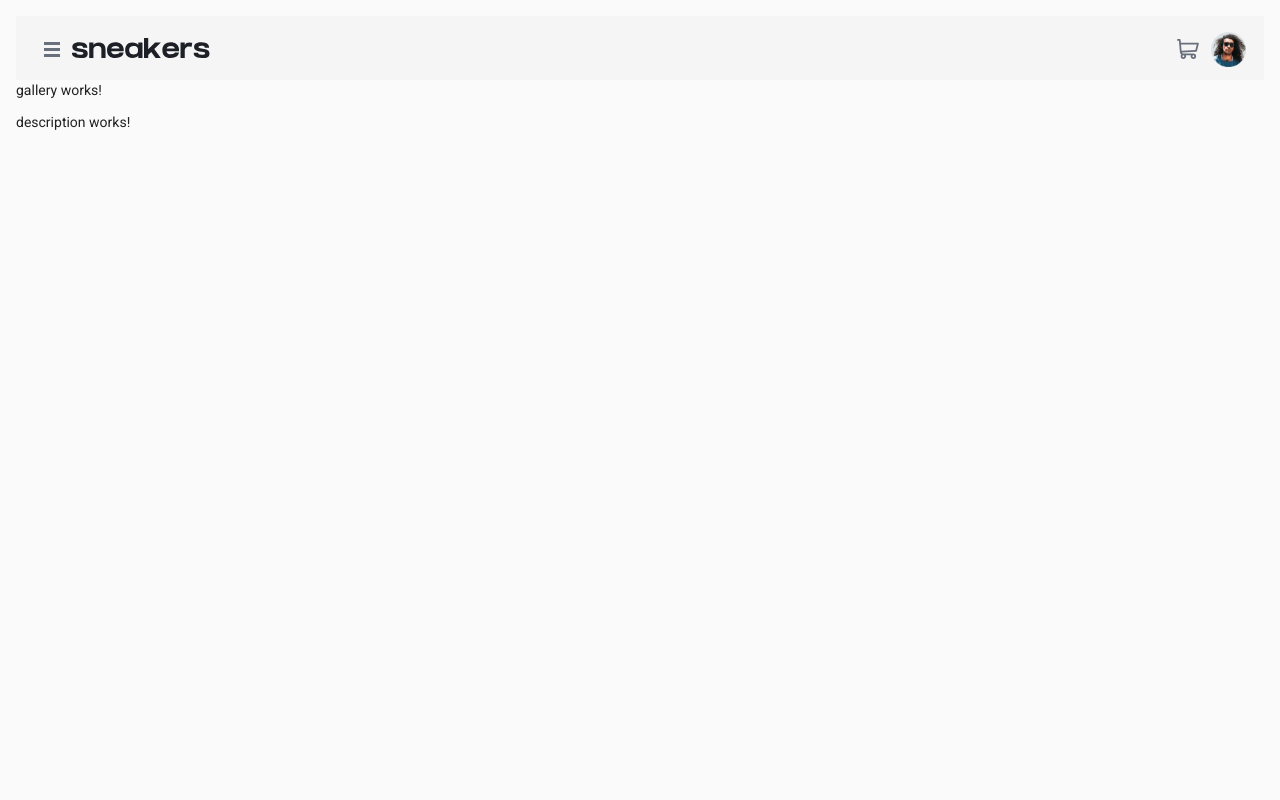
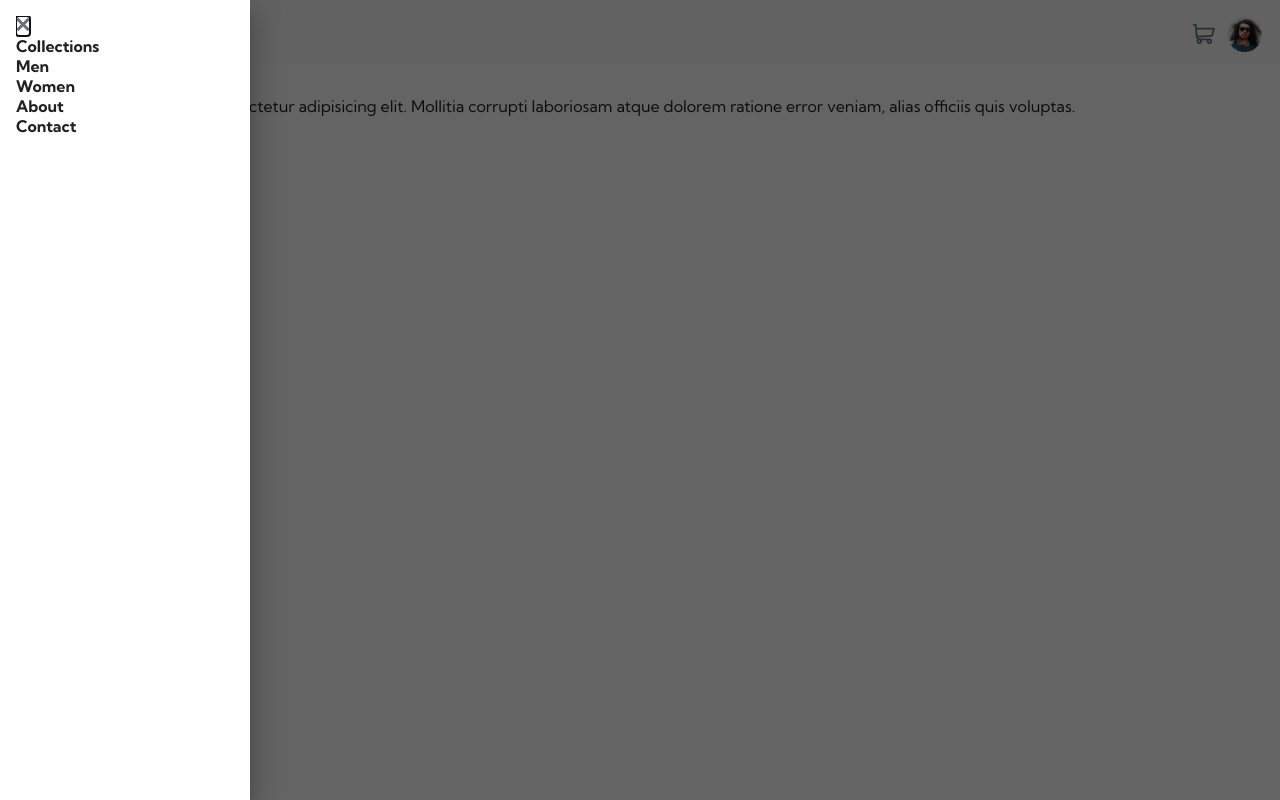
Before and after one commit to AbdielP/angular-ecommerce-product-page, an Angular app: page / in a window 1280 px wide. Built offline with nearby package versions, Linux system fonts and the light colour scheme.

Commit message:
global styles ready. styling sidenav

```diff
--- /dev/null
+++ b/public/general.css
@@ -0,0 +1,12 @@
+::ng-deep :root {
+    /* PRIMARY COLORS  */
+    --color-orange: hsl(26, 100%, 55%);
+    --color-pale-orange: hsl(25, 100%, 94%);
+    /* NEUTRAL COLORS  */
+    --color-very-dark-blue: hsl(220, 13%, 13%);
+    --color-dark-grayish-blue: hsl(219, 9%, 45%);
+    --color-grayish-blue: hsl(220, 14%, 75%);
+    --color-light-grayish-blue: hsl(223, 64%, 98%);
+    --color-white: hsl(0, 0%, 100%);
+    --color-black: hsl(0, 0%, 0%); /* (with 75% opacity for lightbox background) */
+}
--- a/src/app/app.component.css
+++ b/src/app/app.component.css
@@ -1,12 +1,25 @@
-mat-sidenav-container {
+@import '../../public/general.css';
+
+.mat-sidenav-container {
     height: 100vh;
 }
 
-mat-sidenav, mat-sidenav-content {
+.sidenav {
     padding: 16px;
+    background-color: var(--color-white);
+    width: 250px;
 }
 
-mat-sidenav {
-    background: coral;
-    width: 200px;
+.sidenav__button {
+    border: none;
+    background: none;
 }
+
+.sidenav__list {
+    list-style-type: none;
+}
+
+.sidenav__list-item {
+    font-size: 1rem;
+    font-weight: 700;
+}
--- a/src/app/app.component.html
+++ b/src/app/app.component.html
@@ -1,9 +1,18 @@
-<mat-sidenav-container>
-  <mat-sidenav [(opened)]="toggle_sidenav">
-      <button type="button" (click)="toggle_sidenav = false">x</button>
+<mat-sidenav-container class="mat-sidenav-container">
+  <mat-sidenav class="sidenav" [(opened)]="toggle_sidenav">
+      <button type="button" class="sidenav__button cursor-pointer" (click)="toggle_sidenav = false">
+        <img src="/assets/icon-close.svg" alt="x">
+      </button>
+      <ul class="sidenav__list">
+        <li class="sidenav__list-item">Collections</li>
+        <li class="sidenav__list-item">Men</li>
+        <li class="sidenav__list-item">Women</li>
+        <li class="sidenav__list-item">About</li>
+        <li class="sidenav__list-item">Contact</li>
+      </ul>
   </mat-sidenav>
 
-  <mat-sidenav-content>
+  <mat-sidenav-content class="mat-sidenav-content">
       <app-navbar (toggle_sidenav)="toggleSidenav($event)"></app-navbar>
       <app-gallery></app-gallery>
       <app-description></app-description>
--- a/src/app/app.component.ts
+++ b/src/app/app.component.ts
@@ -7,10 +7,9 @@ import { Component } from '@angular/core';
 })
 export class AppComponent {
   title = 'angular-ecommerce-product-page';
-  toggle_sidenav: boolean = false;
+  toggle_sidenav: boolean = true;
 
   toggleSidenav(toggle: boolean): void {
-    console.log(toggle);
     this.toggle_sidenav = toggle;
   }
 
--- a/src/app/components/description/description.component.html
+++ b/src/app/components/description/description.component.html
@@ -1 +1 @@
-<p>description works!</p>
+<p>Lorem ipsum dolor sit amet consectetur adipisicing elit. Mollitia corrupti laboriosam atque dolorem ratione error veniam, alias officiis quis voluptas.</p>
--- a/src/index.html
+++ b/src/index.html
@@ -1,16 +1,19 @@
 <!doctype html>
 <html lang="en">
+
 <head>
   <meta charset="utf-8">
   <title>Angular ecommerce product page</title>
   <base href="/">
   <meta name="viewport" content="width=device-width, initial-scale=1">
   <link rel="icon" type="image/x-icon" href="favicon.ico">
-  <link rel="preconnect" href="https://fonts.gstatic.com">
-  <link href="https://fonts.googleapis.com/css2?family=Roboto:wght@300;400;500&display=swap" rel="stylesheet">
-  <link href="https://fonts.googleapis.com/icon?family=Material+Icons" rel="stylesheet">
+  <link rel="preconnect" href="https://fonts.googleapis.com">
+  <link rel="preconnect" href="https://fonts.gstatic.com" crossorigin>
+  <link href="https://fonts.googleapis.com/css2?family=Kumbh+Sans:wght@400;700&display=swap" rel="stylesheet">
 </head>
+
 <body class="mat-typography">
   <app-root></app-root>
 </body>
+
 </html>
--- a/src/styles.css
+++ b/src/styles.css
@@ -1,4 +1,13 @@
-/* You can add global styles to this file, and also import other style files */
+* {
+    font-family: 'Kumbh Sans', sans-serif;
+    box-sizing: border-box;
+    font-size: 16px;
+    margin: 0;
+    padding: 0;
+}
 
 html, body { height: 100%; }
-body { margin: 0; font-family: Roboto, "Helvetica Neue", sans-serif; }
+
+.cursor-pointer {
+    cursor: pointer;
+}
```
